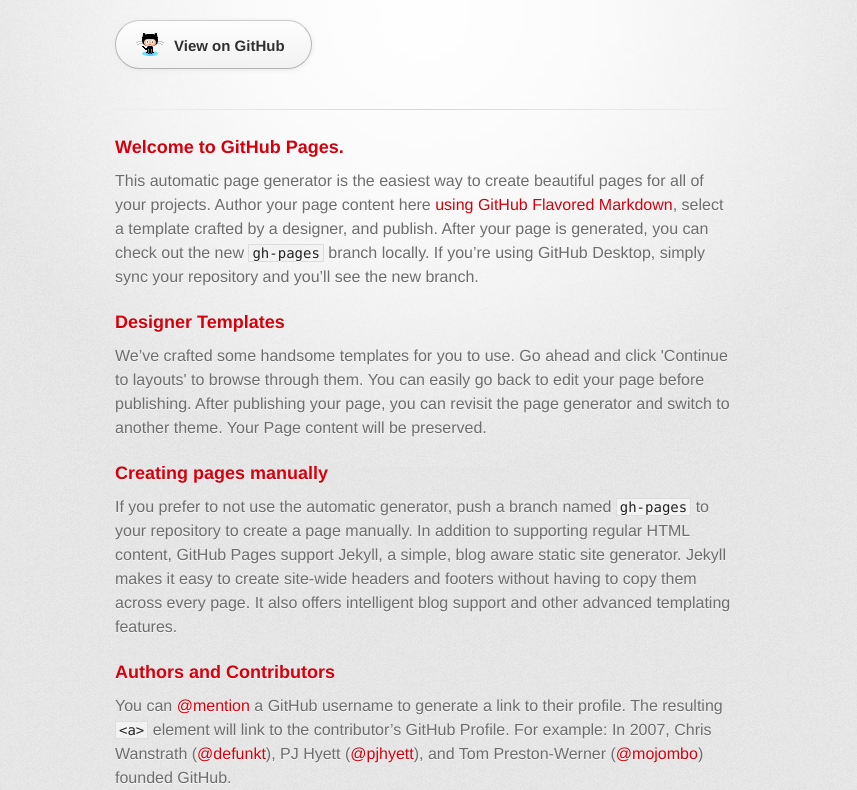
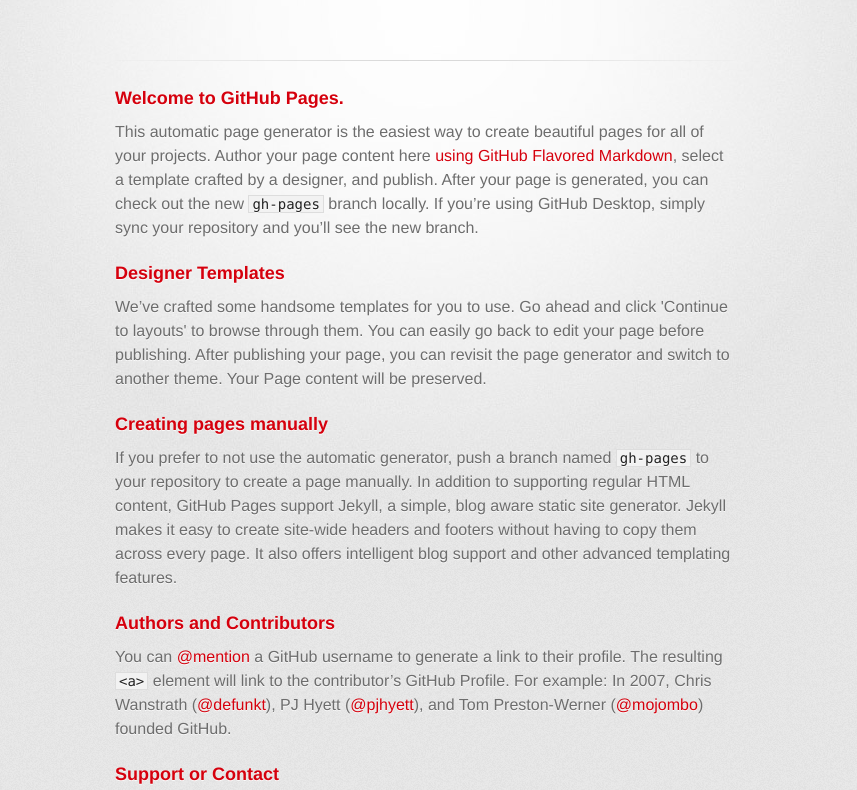
Before and after one commit to dg71270/dg71270.github.io, a plain HTML site: page index.html in a window 1280 px wide. Shown: the part 106-896 px from the top of the page, without its empty margins (215-1072 px from the left). Drawn offline with Linux system fonts and the light colour scheme; a web font is replaced by a local one.

Commit message:
Update index.html

```diff
--- a/index.html
+++ b/index.html
@@ -23,7 +23,7 @@
         </header>
 
         <section id="downloads" class="clearfix">
-          <a href="https://github.com/dg71270" id="view-on-github" class="button"><span>View on GitHub</span></a>
+          <a></a></a>
         </section>
 
         <hr>
```
